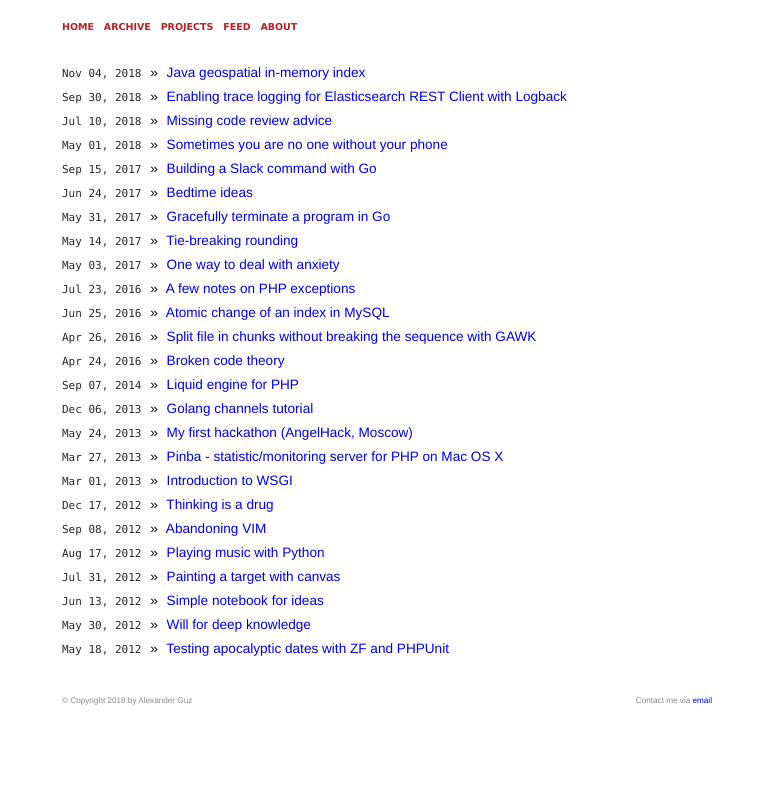
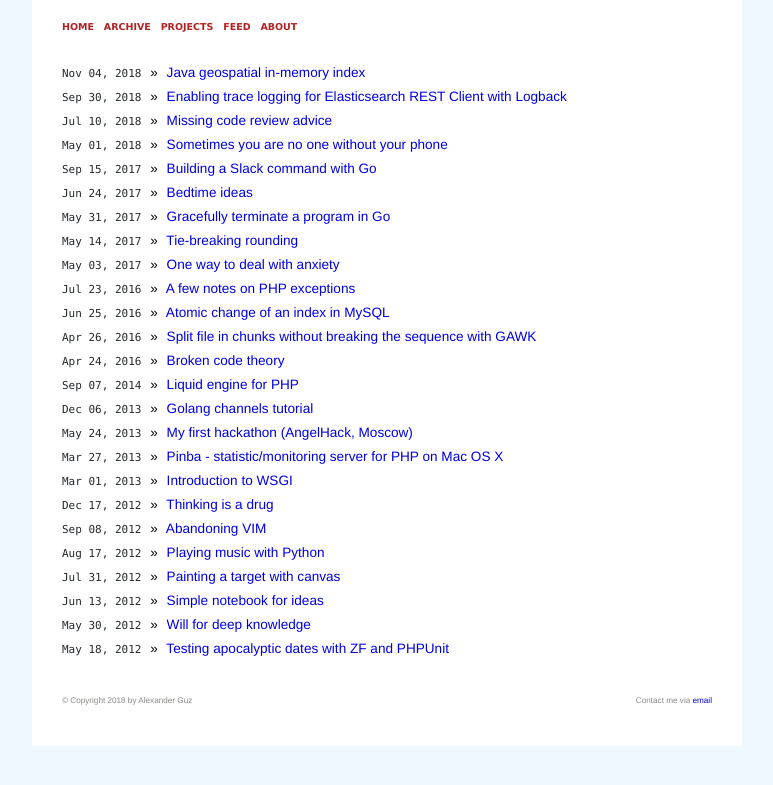
Before and after one commit to kalimatas/kalimatas.github.com, a Jekyll site: the page built from index.html, in a window 1280 px wide. Shown: the top 785 px of the page, without its empty margins (253-1026 px from the left). Built offline with Jekyll 4.4.1, drawn with Linux system fonts in a browser that asks for light colours; the list of posts is cut into pages by our own code.

Commit message:
Try new background

```diff
--- a/static/css/style.css
+++ b/static/css/style.css
@@ -1,6 +1,6 @@
 /* general */
 @import url('https://fonts.googleapis.com/css?family=PT+Serif:400,400i,700,700i&subset=cyrillic');
-body { font-family: Helvetica, sans-serif; font-size: 13.6px; line-height: 21px; margin: 0; padding: 0; color: black; }
+body { font-family: Helvetica, sans-serif; font-size: 13.6px; line-height: 21px; margin: 0; padding: 0; color: black; background-color: aliceblue;}
 
 /* links */
 a:link { text-decoration: none; }
@@ -50,7 +50,7 @@ h6:hover .header-link {
 }
 
 /* layout */
-section.container { padding-top: 15px; margin: 0 auto; width: 650px; }
+section.container { padding: 15px 30px 10px 30px; margin: 0 auto; width: 650px; background-color: white; }
 section.main { clear: both; margin-top: 25px; }
 footer { margin: 30px 0 25px 0; }
 .clear { clear: both; }
```
